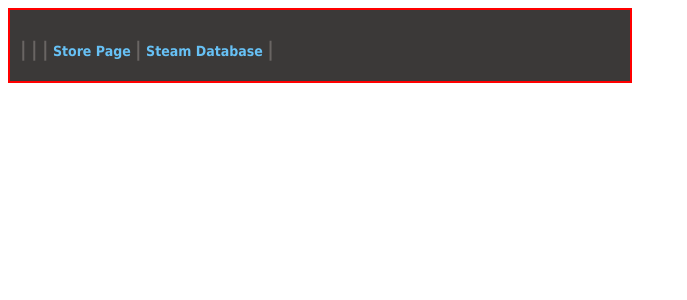
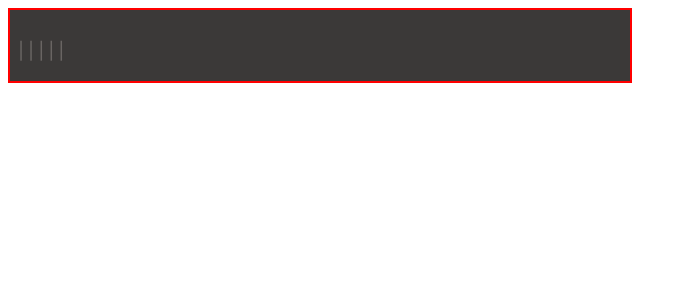
Before and after one commit to Skylark95/chrome-steam-hover, a PHP site: page / in a window 1280 px wide. Shown: the top 300 px of the page, without its empty margins (0-687 px from the left). Run offline with PHP 8.4, Linux system fonts and the light colour scheme; some libraries are stand-ins or nearby versions.

Commit message:
remove links, added genre, release date, misc style changes

```diff
--- a/src/css/steamhover.css
+++ b/src/css/steamhover.css
@@ -12,12 +12,19 @@
     line-height: 12px;
     color: white;
     font-family: "Motiva Sans", Arial, Helvetica, sans-serif;
+    font-weight: normal;
 }
 .sh_price_platform, .sh_price_initial, .sh_price_final, .sh_price_discount {
     font-size: 14px;
     font-weight: bold;
     margin-bottom: 10px;
     font-family: Tahoma, Arial, Helvetica, sans-serif;
+}
+.sh_price_platform {
+    position: relative;
+    left: -2px;
+    color: #b0aeac;
+    font-weight: normal;
 }
 .sh_price_initial {
     text-decoration: line-through;
--- a/src/index.html
+++ b/src/index.html
@@ -6,8 +6,7 @@
 </head>
 <body>
     <div class="sh_container">
-        <div class="sh_header_image">
-        </div>
+        <div class="sh_header_image"></div>
         <h1 class="sh_title"></h1>
         <div class="sh_price_platform">
             <span class="sh_separator">|</span>
@@ -15,13 +14,13 @@
             <span class="sh_price_final"></span>
             <span class="sh_price_discount"></span>
             <span class="sh_separator">|</span>
-            <img class="sh_platform_win" src="images/icon_platform_win.png"/>
-            <img class="sh_platform_mac" src="images/icon_platform_mac.png"/>
-            <img class="sh_platform_linux" src="images/icon_platform_linux.png"/>
+            <img alt="Windows" title="Windows" class="sh_platform_win" src="images/icon_platform_win.png"/>
+            <img alt="Mac" title="Mac" class="sh_platform_mac" src="images/icon_platform_mac.png"/>
+            <img alt="Linux" title="Linux" class="sh_platform_linux" src="images/icon_platform_linux.png"/>
             <span class="sh_separator">|</span>
-            <a href="#" class="sh_store_page" target="_blank">Store Page</a>
+            <span class="sh_genre"></span>
             <span class="sh_separator">|</span>
-            <a href="#" class="sh_steam_db" target="_blank">Steam Database</a>
+            <span class="sh_release_date"></span>
             <span class="sh_separator">|</span>
         </div>
         <div class="sh_description"></div>
--- a/src/js/steamhover.js
+++ b/src/js/steamhover.js
@@ -2,32 +2,58 @@ function formatPrice(price, locale, currency) {
     var num = price / 100;
     return num.toLocaleString(locale, { style: 'currency', currency: currency });
 }
+
 function showIfTrue(selector, visibility) {
     if (visibility) {
         $(selector).show();
     }
 }
+
+function displayAppDetails(appid) {
     $.get('appdetails.json').done(function(data) {
         if (data) {
-        var appid = '730',
-            appdetails = data[appid].data,
+            var appdetails = data[appid].data,
                 locale = 'en-US',
                 price = appdetails.price_overview,
                 currency = price.currency,
                 platforms = appdetails.platforms;
 
+            // header
             $('.sh_header_image').html('<img src="' + appdetails.header_image + '"/>');
+
+            // title
             $('.sh_title').html(appdetails.name);
+
+            // description
             $('.sh_description').html(appdetails.detailed_description);
+
+            // price
+            $('.sh_price_final').html(formatPrice(price.final, locale, currency));
+            if (price.discount_percent && price.discount_percent > 0) {
                 $('.sh_price_discount').html('(' + price.discount_percent + '%)');
                 $('.sh_price_initial').html(formatPrice(price.initial, locale, currency));
-        $('.sh_price_final').html(formatPrice(price.final, locale, currency));
+            }
 
+            // platforms
             showIfTrue('.sh_platform_win', platforms.windows);
             showIfTrue('.sh_platform_mac', platforms.mac);
             showIfTrue('.sh_platform_linux', platforms.linux);
 
-        $('.sh_store_page').attr('href', 'http://store.steampowered.com/app/' + appid);
-        $('.sh_steam_db').attr('href', 'https://steamdb.info/app/' + appid);
+            // genre
+            if (appdetails.genres && appdetails.genres.length > 0) {
+                $('.sh_genre').html(appdetails.genres[0].description);
+            } else {
+                $('.sh_genre').html('Uncategorized');
+            }
+
+            // release date
+            if (appdetails.release_date && appdetails.release_date.coming_soon === false) {
+                $('.sh_release_date').html(appdetails.release_date.date);
+            } else {
+                $('.sh_release_date').html('Coming Soon');
+            }
         }
     });
+}
+
+displayAppDetails('730');
```
Lines whose indentation alone changed are shown as unchanged.
